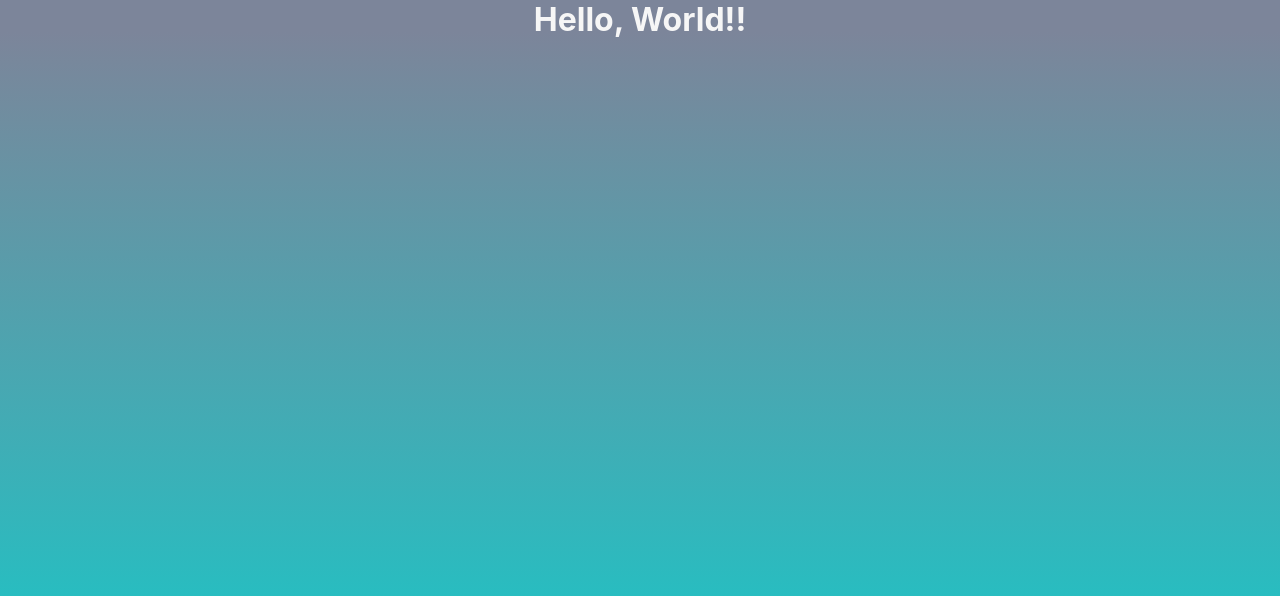
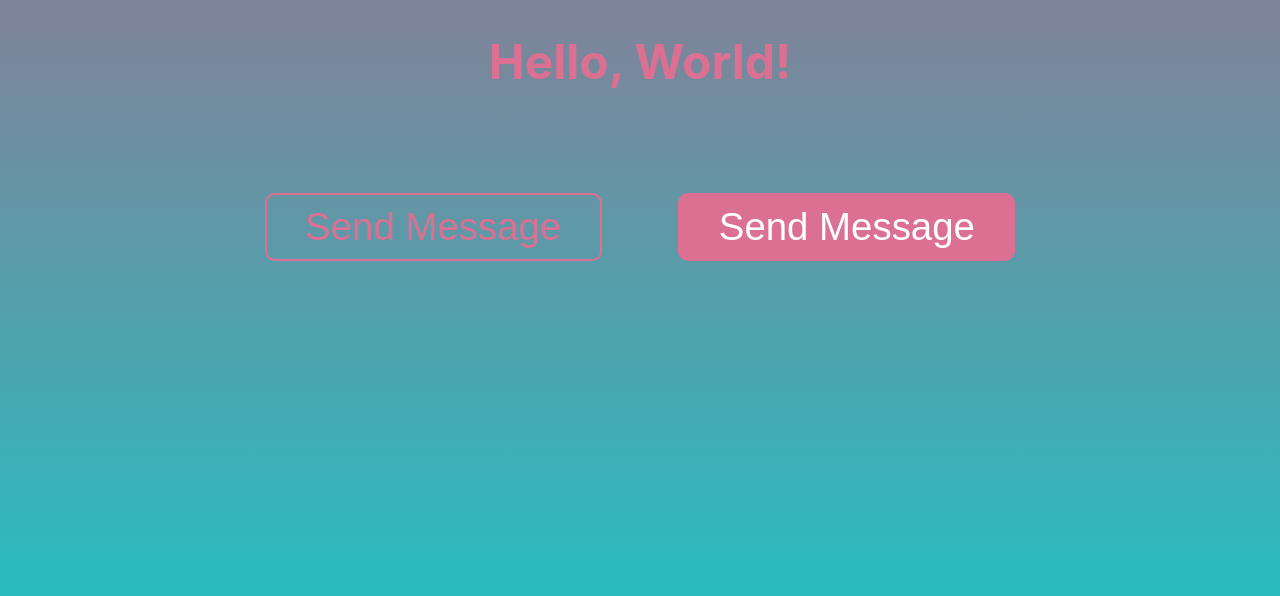
Before and after one commit to AbulKalamAZ/react-redux, a React (Create React App) app: page / in a window 1280 px wide. Shown: the top 596 px of the page. Built offline with nearby package versions, Linux system fonts and the light colour scheme.

Commit message:
Styled component added

```diff
--- a/package.json
+++ b/package.json
@@ -5,7 +5,8 @@
   "dependencies": {
     "react": "^16.9.0",
     "react-dom": "^16.9.0",
-    "react-scripts": "3.1.1"
+    "react-scripts": "3.1.1",
+    "styled-components": "^4.4.1"
   },
   "scripts": {
     "start": "react-scripts start",
--- a/src/App.js
+++ b/src/App.js
@@ -1,10 +1,40 @@
 import React from "react";
 import "./App.css";
+
+import styled from "styled-components";
+
+const Title = styled.h1`
+  font-size: 3em;
+  font-weight: light;
+  color: palevioletred;
+`;
+
+const Wrapper = styled.div`
+  padding: 2em;
+  margin: 0 auto;
+`;
+
+const Button = styled.button`
+  margin: 1em;
+  padding: 0.25em 1em;
+  font-size: 2.4em;
+  color: ${props => (props.primary ? "white" : "palevioletred")};
+  background: ${props => (props.primary ? "palevioletred" : "transparent")};
+  border: 2px solid palevioletred;
+  border-radius: 10px;
+  cursor: pointer;
+`;
 
 function App() {
   return (
     <div className="App">
-      <h1>Hello, World!!</h1>
+      <Wrapper>
+        <Title>Hello, World!</Title>
+      </Wrapper>
+      <Wrapper>
+        <Button>Send Message</Button>
+        <Button primary>Send Message</Button>
+      </Wrapper>
     </div>
   );
 }
```
Also changed, not shown: 1 other file (tests, documents, lock files or other folders).
